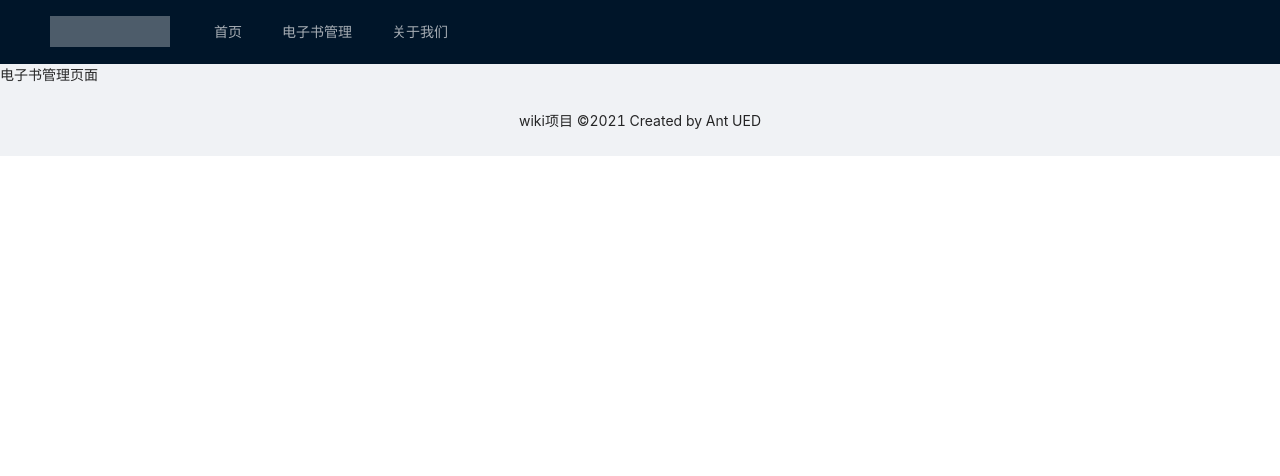
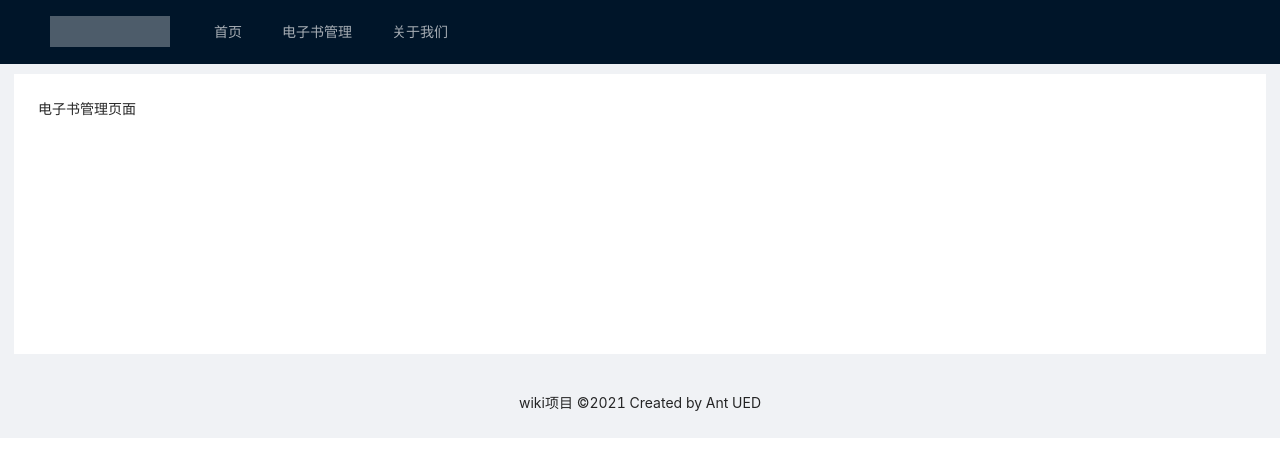
Before and after one commit to arxiv-l/wiki-webapp, a Vue app: page /adminEbook in a window 1280 px wide. Shown: the top 476 px of the page. Built offline with nearby package versions, Linux system fonts and the light colour scheme.

Commit message:
修改电子书管理页面布局

```diff
--- a/src/views/admin/AdminEbook.vue
+++ b/src/views/admin/AdminEbook.vue
@@ -1,5 +1,12 @@
 <template>
-    <div>电子书管理页面</div>
+  <a-layout>
+    <!-- 内容 -->
+    <a-layout style="padding: 0 14px 14px;margin: 10px 0 0 0">
+      <a-layout-content :style="{ background: '#fff', padding: '24px', margin: 0, minHeight: '280px' }">
+        <div>电子书管理页面</div>
+      </a-layout-content>
+    </a-layout>
+  </a-layout>
 </template>
 
 <script>
```
